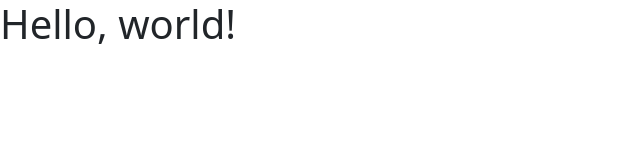
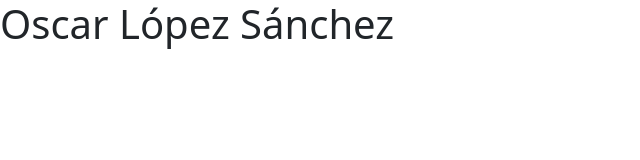
Before and after one commit to oscarlosan/oscarlosan.github.io, a plain HTML site: page index.html in a window 1280 px wide. Shown: the whole page, without its empty margins (0-640 px from the left). Drawn offline with nearby package versions, Linux system fonts and the light colour scheme.

Commit message:
cambio titulos

```diff
--- a/index.html
+++ b/index.html
@@ -8,10 +8,10 @@
     <!-- Bootstrap CSS -->
     <link href="https://cdn.jsdelivr.net/npm/bootstrap@5.1.3/dist/css/bootstrap.min.css" rel="stylesheet" integrity="sha384-1BmE4kWBq78iYhFldvKuhfTAU6auU8tT94WrHftjDbrCEXSU1oBoqyl2QvZ6jIW3" crossorigin="anonymous">
 
-    <title>Hello, world!</title>
+    <title>Oscar López Sánchez</title>
   </head>
   <body>
-    <h1>Hello, world!</h1>
+    <h1>Oscar López Sánchez</h1>
 
     <!-- Optional JavaScript; choose one of the two! -->
 
```
